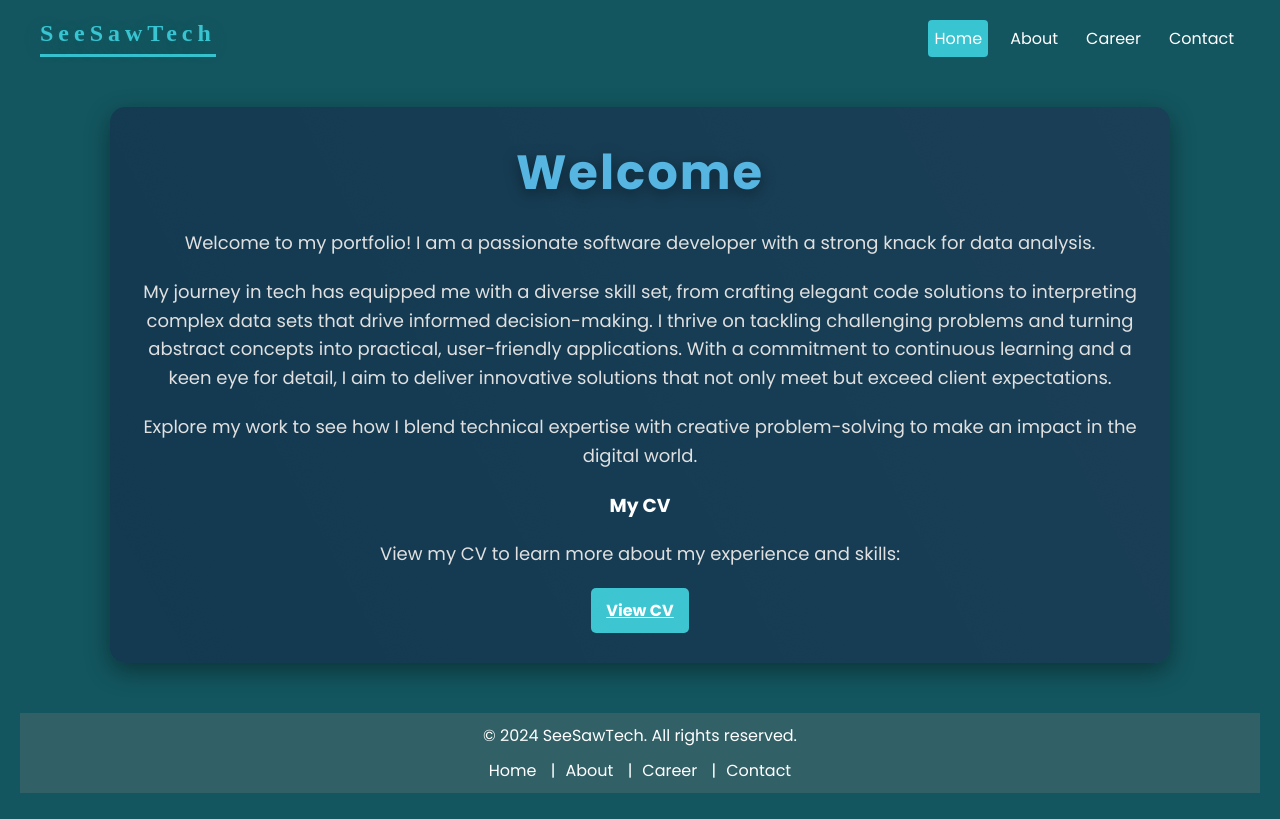
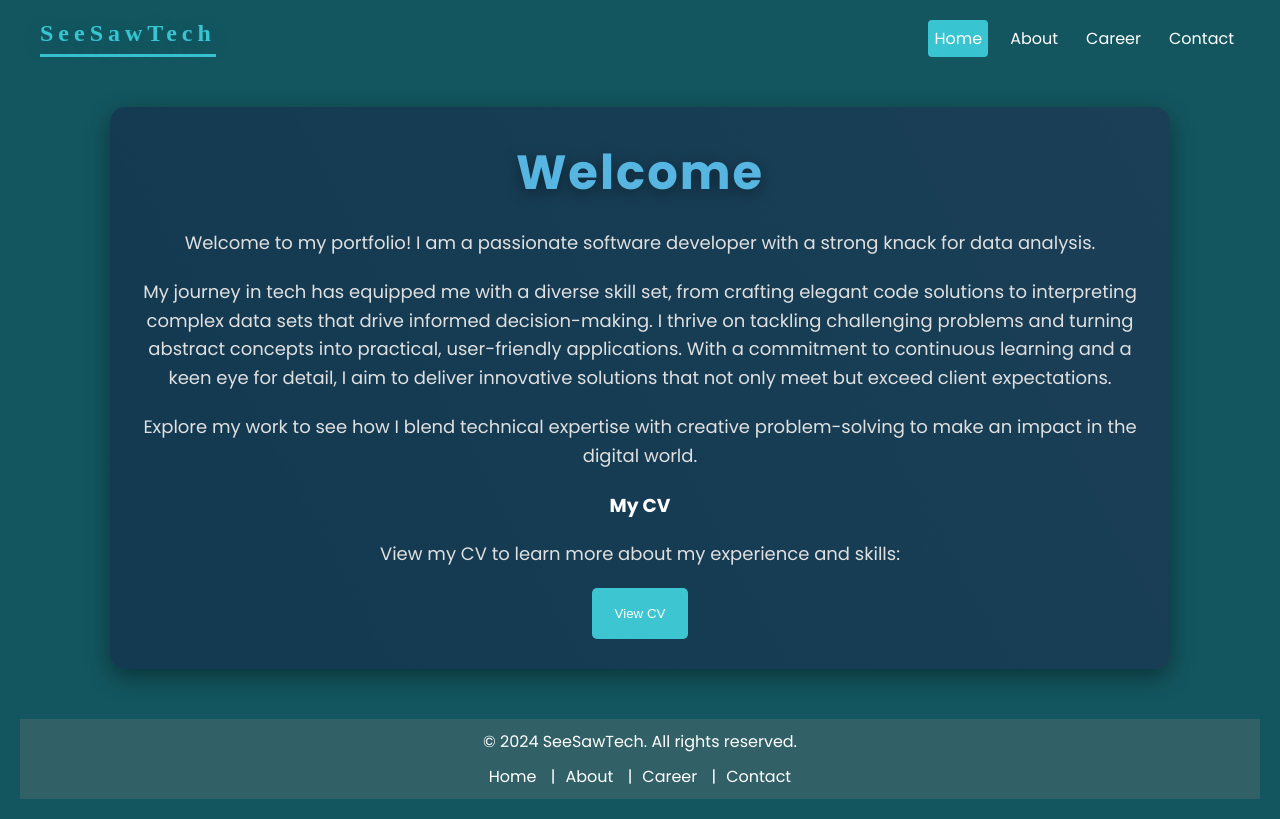
Before and after one commit to sfmsis001/personal, a React (Create React App) app: page / in a window 1280 px wide. Built offline with nearby package versions, Linux system fonts and the light colour scheme.

Commit message:
Update Home.js

```diff
--- a/src/pages/Home.js
+++ b/src/pages/Home.js
@@ -12,7 +12,7 @@ export default function Home() {
             <h3>My CV</h3>
             <p>View my CV to learn more about my experience and skills:</p>
             <div className="cv-link">
-                <a href="/assets/Siso_Sifumba_CV_Final.pdf" target="_blank" rel="noopener noreferrer" className="cv-download">View CV</a>
+                <a href="/assets/Siso_Sifumba_CV_Final.pdf" target="_blank" rel="noopener noreferrer" className="cv-download"><button>View CV</button></a>
             </div>
         </div>
     );
```
